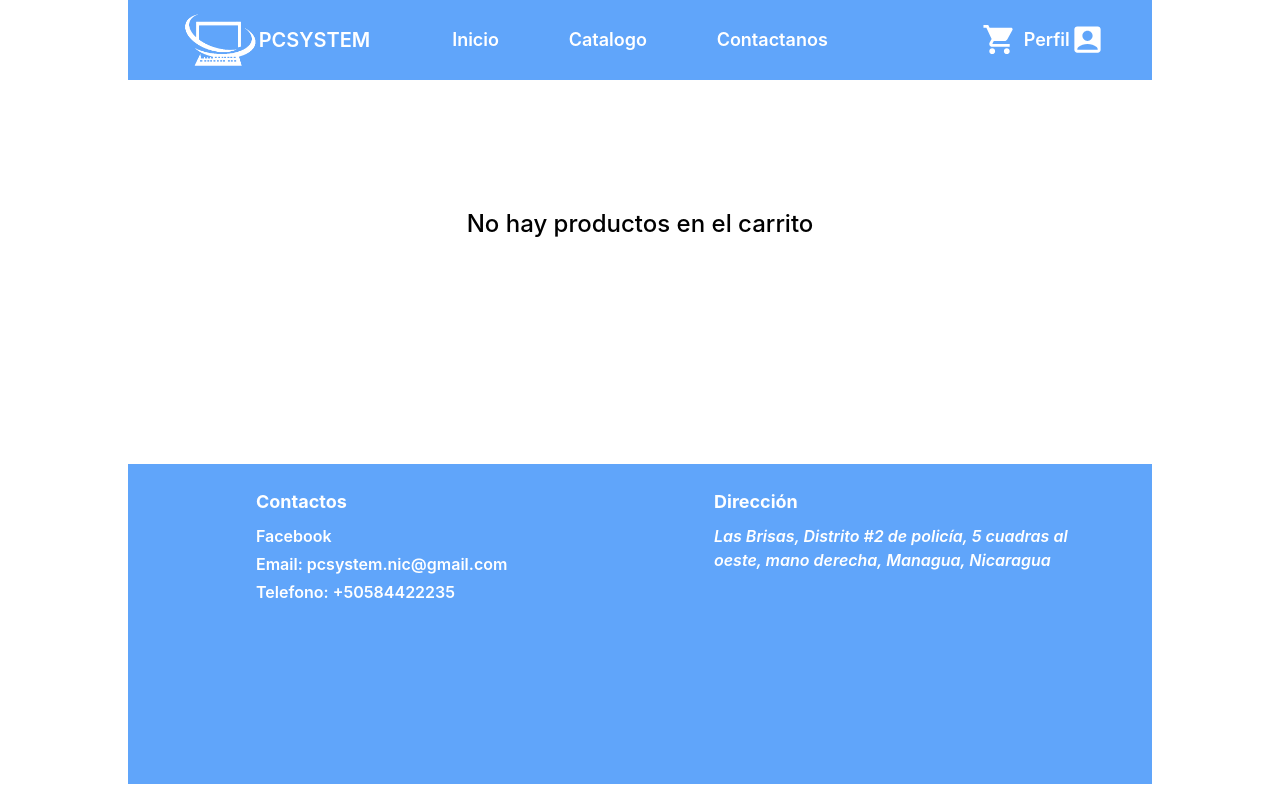
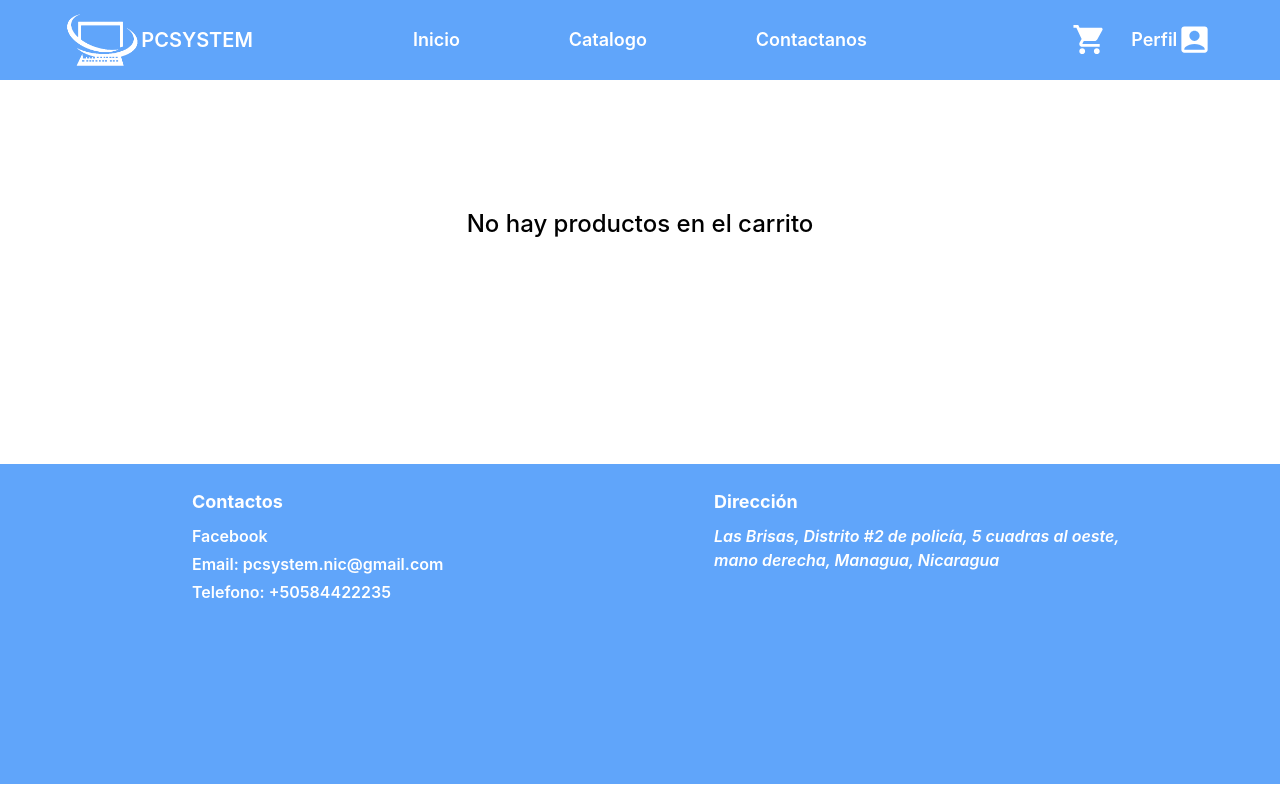
Before and after one commit to Chaphloziferar/pcsystem-website, a React (Create React App) app: page /quote in a window 1280 px wide. Built offline with nearby package versions, Linux system fonts and the light colour scheme.

Commit message:
Fixed quote view width

```diff
--- a/src/views/Quote.tsx
+++ b/src/views/Quote.tsx
@@ -34,7 +34,7 @@ export const Quote = () => {
   };
 
   return (
-    <div className="lg:w-4/5 md:w-full mx-auto">
+    <div className="container mx-auto">
       <Header />
 
       {!quote && (
```
